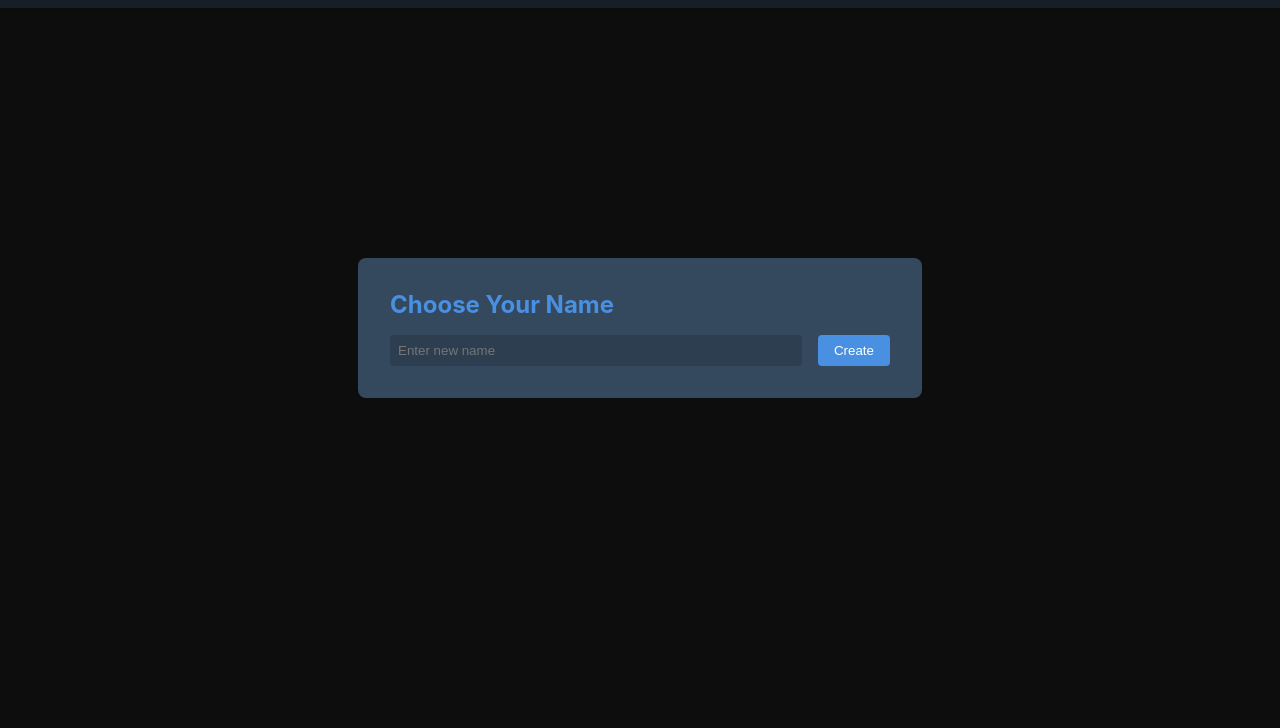
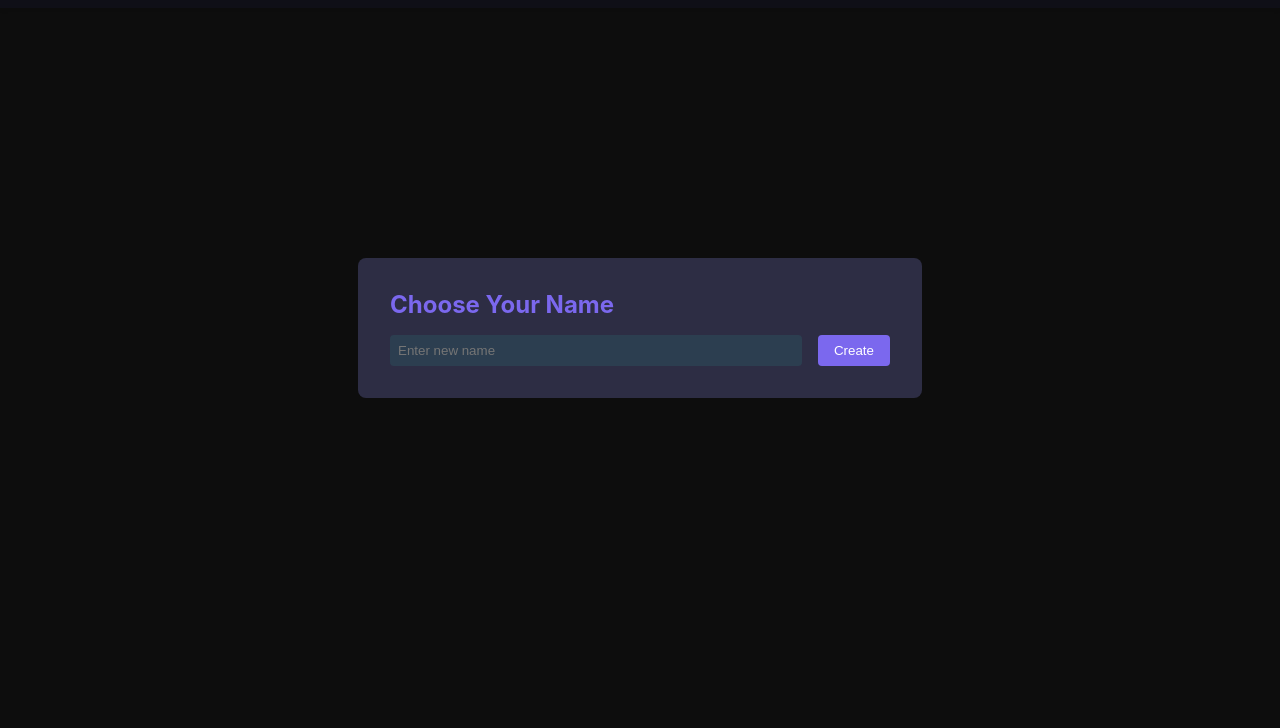
Before and after one commit to BuggyPasta/OctoNote, a website: page public/index.html in a window 1280 px wide. Shown: the part 72-800 px from the top of the page. Drawn offline with Linux system fonts and the light colour scheme; no server answers.

Commit message:
Update styles.css

```diff
--- a/public/css/styles.css
+++ b/public/css/styles.css
@@ -1,15 +1,20 @@
+/* Variables for the color scheme - tailored for dark mode */
 :root {
-    --primary-color: #4a90e2;
-    --header-bg: #2c3e50;
-    --button-bg: #34495e;
-    --button-hover: #2c3e50;
+    --primary-color: #7B68EE; /* Medium Slate Blue - Used for accents, titles, borders, and button text */
+    --header-bg: #1E1E2E; /* Dark Navy - Header and menu background */
+    --button-bg: #2D2D44; /* Lighter Navy - General button background */
+    --button-hover: #1E1E2E; /* Hover state for general buttons */
     --button-text: white;
-    --error-color: #e74c3c;
-    --error-hover: #c0392b;
-    --success-color: #2ecc71;
-    --success-hover: #27ae60;
-    --text-primary: var(--primary-color);
-    --text-secondary: white;
+    --error-color: #EF5350; /* Standard Red - Used for destructive actions (e.g., Delete YES) */
+    --error-hover: #D32F2F; /* Darker Red - Hover state for error actions */
+    --success-color: #66BB6A; /* Standard Green - Used for positive actions (e.g., Delete NO) */
+    --success-hover: #388E3C; /* Darker Green - Hover state for success actions */
+    --text-primary: var(--primary-color); /* Example of using primary color for text */
+    --text-secondary: #ccc; /* Lighter gray for secondary text */
+    /* Assuming font family var exists or is defined elsewhere */
+    /* --font-family: 'Your Chosen Font', sans-serif; */
+    /* Icon filter for dark mode, assuming icons are white */
+    --icon-filter: invert(100%) sepia(0%) saturate(0%) hue-rotate(93deg) brightness(103%) contrast(103%); /* This filter is for white icons on dark background, might not be needed if SVGs are already white */
 }
 
 body {
@@ -143,6 +148,7 @@ main {
     cursor: pointer;
     transition: transform 0.2s, box-shadow 0.2s;
     text-align: center;
+    border: 1px solid var(--primary-color);
 }
 
 .note-card:hover {
@@ -240,15 +246,14 @@ main {
     flex-direction: column;
     align-items: center;
     gap: 0.25rem;
+    background: none;
+    border: 1px solid var(--primary-color);
     padding: 0.5rem;
-    border: none;
-    border-radius: 4px;
-    background: var(--button-bg);
-    color: var(--button-text);
     cursor: pointer;
-    transition: all 0.2s ease;
-    min-width: 0;
-    box-sizing: border-box;
+    font-size: 0.8rem;
+    color: var(--primary-color);
+    min-width: 60px;
+    text-align: center;
 }
 
 .action-button img {
```
